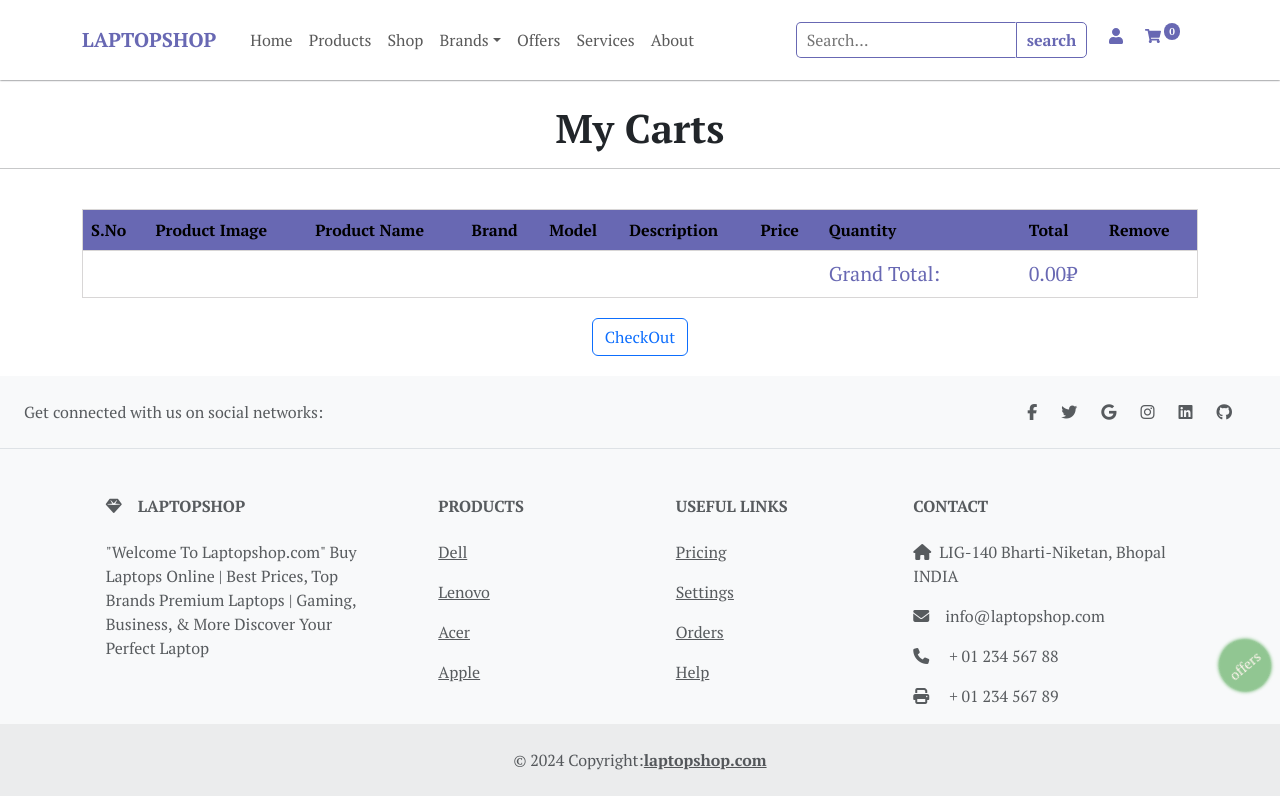
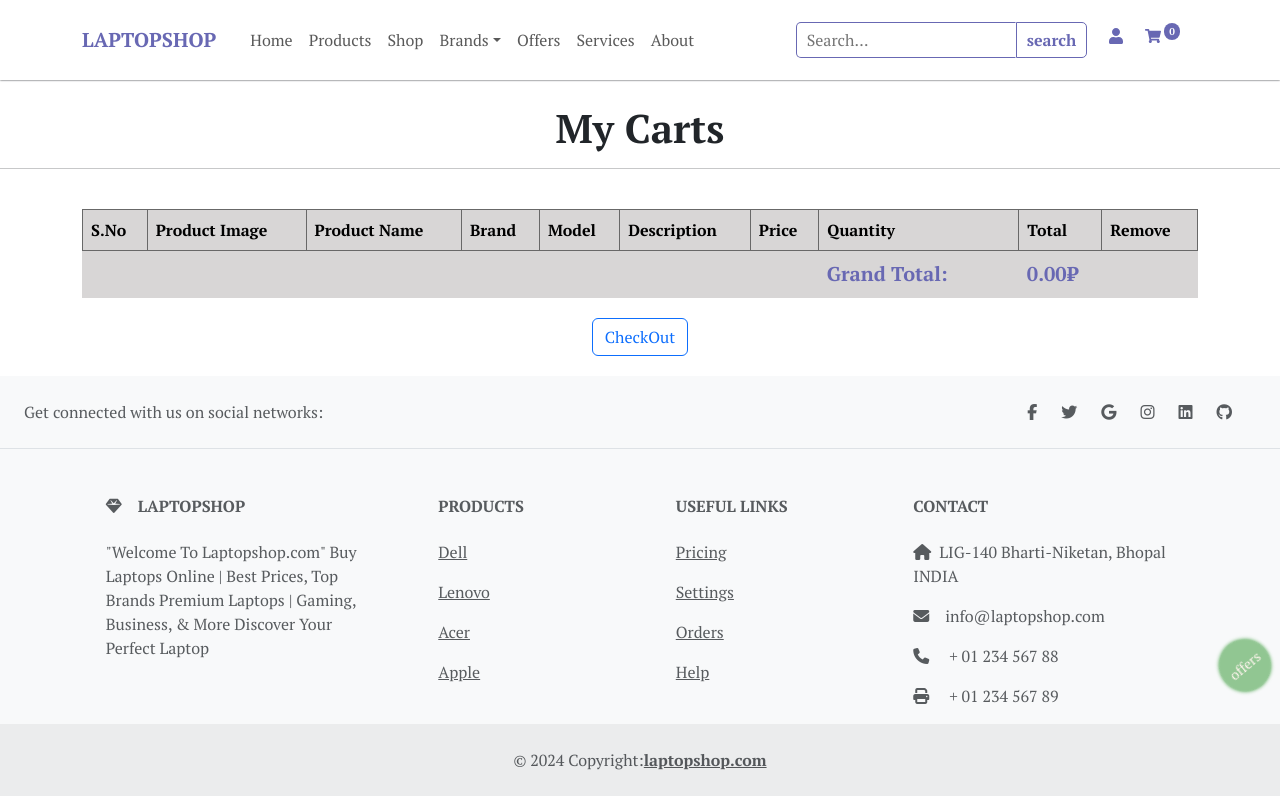
Before and after one commit to suraj-raj01/eCommerce, a React (Vite) app: page /mycart in a window 1280 px wide. Built offline with nearby package versions, Linux system fonts and the light colour scheme.

Commit message:
E-Commerce (Laptop Shop)

```diff
--- a/src/App.jsx
+++ b/src/App.jsx
@@ -19,6 +19,7 @@ import Shop from "./pages/Shop";
 import Offer from "./pages/Offer";
 import Registration from "./pages/Registration";
 import CheckOut from "./pages/CheckOut";
+import DashBoard from "./pages/DashBoard";
 const App=()=>{
   return(
     <>
@@ -45,6 +46,7 @@ const App=()=>{
         <Route path="register" element={<Registration/>}/>
         <Route path="productsearch/:txtdata" element={<ProductSearch/>}/>
         <Route path="checkout" element={<CheckOut/>}/>
+        <Route path="dashboard/:userName" element={<DashBoard/>}/>
        </Route>
      </Routes>
     </BrowserRouter>
--- a/src/css/r1.css
+++ b/src/css/r1.css
@@ -255,9 +255,14 @@ Form Button{
     border: 1px solid #d8d6d6;
 }
 
-#mycart th{
+#mycart1 th{
     font-weight: bold;
-    background-color: #6868b3;
+    border: 1px solid #686868;
+    background-color: #d8d6d6;
+}
+#mycart2 th{
+    font-weight: bold;
+    background-color: #d8d6d6;
 }
 
 #myCart-img{
@@ -334,3 +339,12 @@ marquee{
     color: white;
     transition: .5s;
 }
+
+ #dashboard{
+    height: 70vh;
+    width: 100%;
+    display: flex;
+    align-items: center;
+    justify-content: center;
+    background-color: cyan;
+ }
--- /dev/null
+++ b/src/pages/DashBoard.jsx
@@ -0,0 +1,10 @@
+const DashBoard = () =>{
+    return(
+        <>
+            <div id="dashboard">
+                <h1><strong>Welcome Back to DashBoard</strong></h1>
+            </div>
+        </>
+    )
+}
+export default DashBoard;
--- a/src/pages/Login.jsx
+++ b/src/pages/Login.jsx
@@ -25,6 +25,7 @@ const Login = () => {
         if(res.data.length>=1){
           if(res.data[0].password == pass){
             message.success(`WELCOME , "${res.data[0].name.toUpperCase()}"`);
+            navigate(`/dashboard/${res.data[0].name}`);
           }else{
             message.error("Wrong Password!!");
           }
--- a/src/pages/MyCart.jsx
+++ b/src/pages/MyCart.jsx
@@ -103,7 +103,7 @@ const MyCart = () => {
       <br />
       <div style={{ padding: "0px 20px" }}>
         <Table responsive id="mycart">
-          <thead>
+          <thead id="mycart1">
             <tr>
               <th>S.No</th>
               <th>Product Image</th>
@@ -117,27 +117,27 @@ const MyCart = () => {
               <th>Remove</th>
             </tr>
           </thead>
-          <tbody>
+          <tbody id="mycart2">
             {ans}
 
             <tr>
-              <td></td>
-              <td></td>
-              <td></td>
-              <td></td>
-              <td></td>
-              <td></td>
-              <td></td>
-              <td width="200" style={{ color: "#6868b3", fontSize: "20px" }}>
+              <th></th>
+              <th></th>
+              <th></th>
+              <th></th>
+              <th></th>
+              <th></th>
+              <th></th>
+              <th width="200" style={{ color: "#6868b3", fontSize: "20px" }}>
                 {" "}
                 Grand Total:{" "}
-              </td>
-              <td style={{ color: "#6868b3", fontSize: "20px" }}>
+              </th>
+              <th style={{ color: "#6868b3", fontSize: "20px" }}>
                 {" "}
                 {grandTotal}
                 {".00₹"}{" "}
-              </td>
-              <td></td>
+              </th>
+              <th></th>
             </tr>
           </tbody>
         </Table>
```
